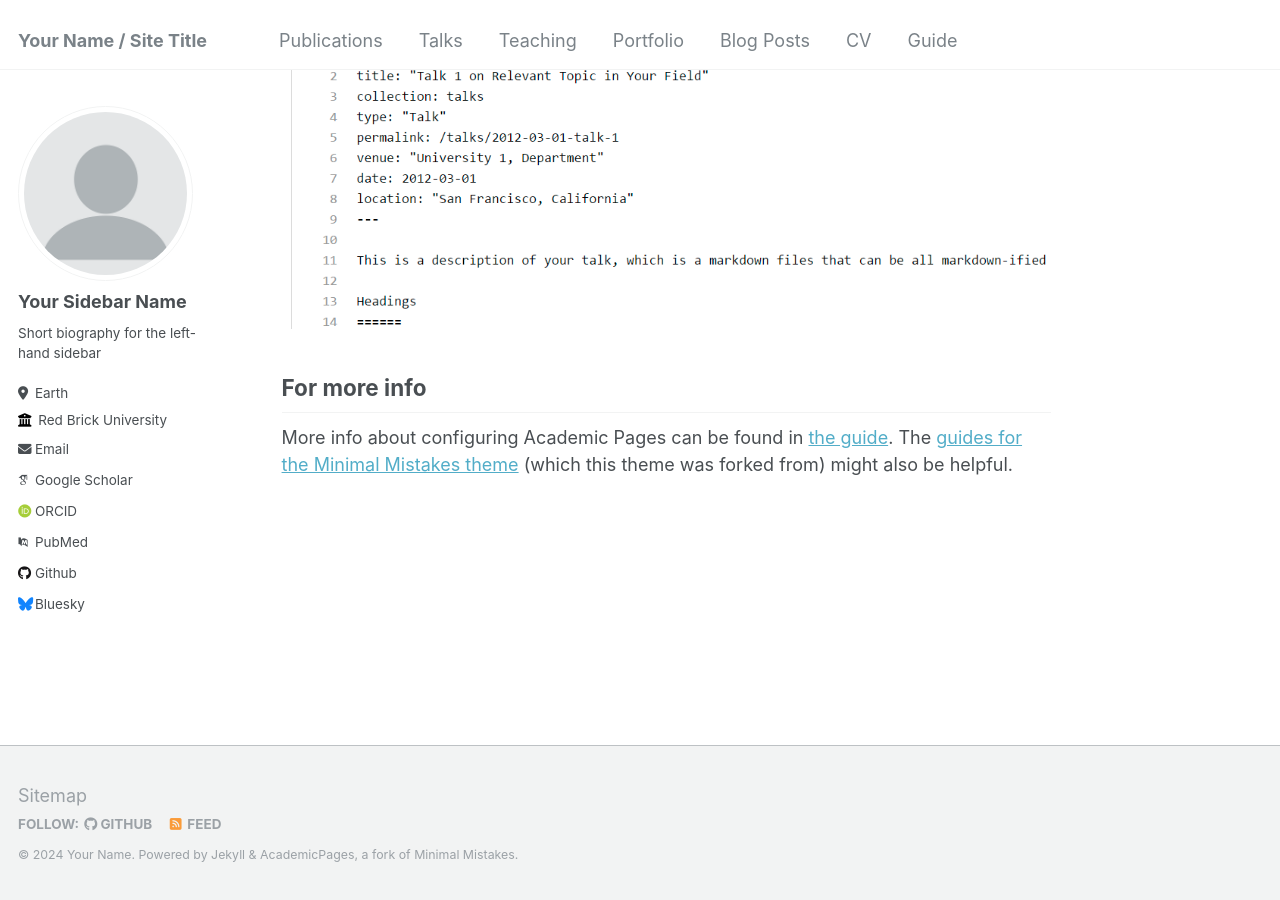
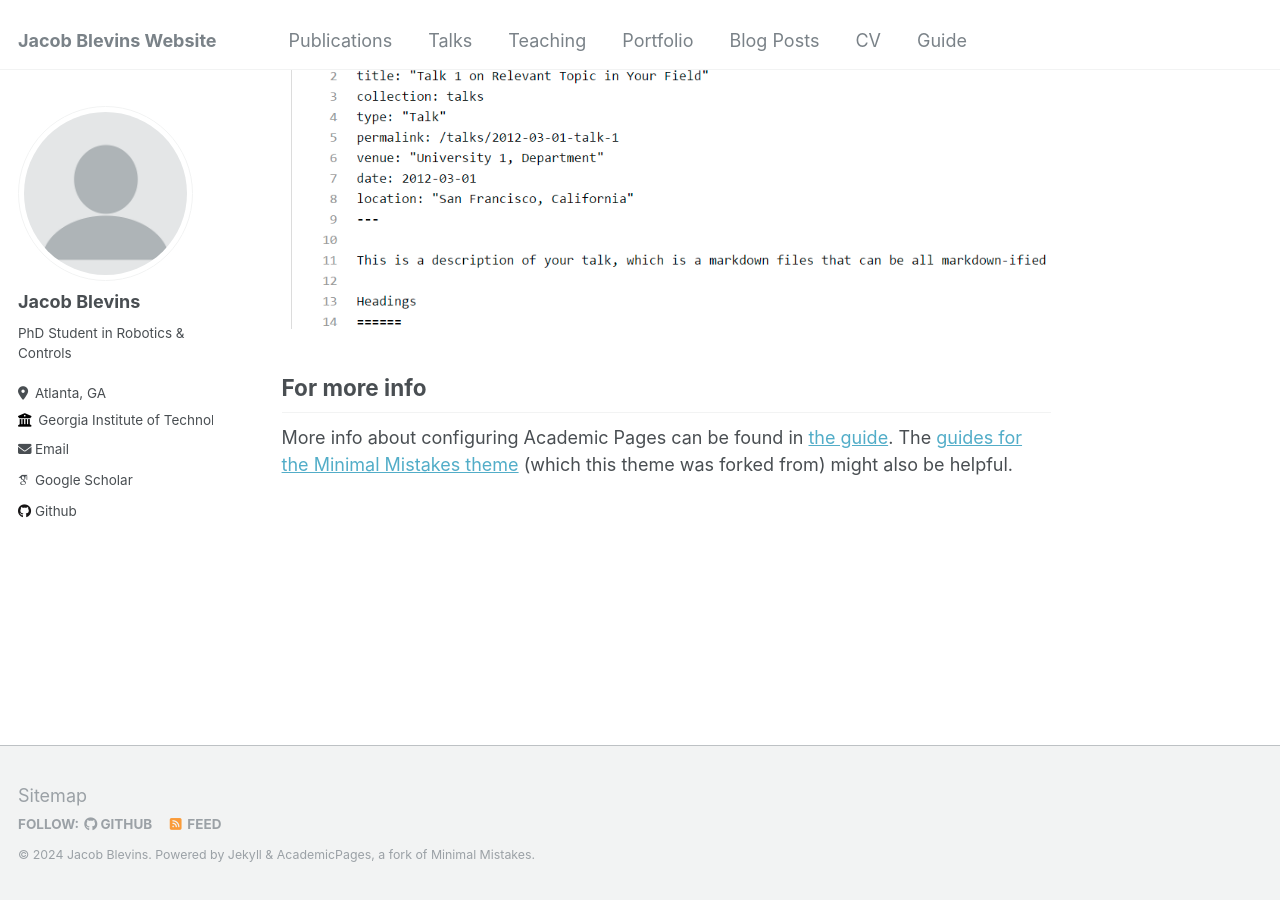
Before and after one commit to jblevins32/jblevins32.github.io, a Jekyll site: the page built from _pages/about.md, in a window 1280 px wide and 900 px high, scrolled down 2660 px. Built offline with Jekyll 4.4.1, drawn with Linux system fonts in a browser that asks for light colours; some web fonts are replaced.

Commit message:
Update _config.yml

```diff
--- a/_config.yml
+++ b/_config.yml
@@ -8,13 +8,13 @@
 
 # Basic Site Settings
 locale                   : "en-US"
-title                    : "Your Name / Site Title"
+title                    : "Jacob Blevins Website"
 title_separator          : "-"
-name                     : &name "Your Name"
-description              : &description "personal description"
-url                      : https://academicpages.github.io # the base hostname & protocol for your site e.g. "https://mmistakes.github.io"
+name                     : &name "Jacob Blevins"
+# description              : &description "PhD Student in Robotics & Controls"
+url                      : https://jblevins32.github.io # the base hostname & protocol for your site e.g. "https://mmistakes.github.io"
 baseurl                  : "" # the subpath of your site, e.g. "/blog"
-repository               : "academicpages/academicpages.github.io"
+repository               : "jblevins32/jblevins32.github.io"
 
 # Site Author - The following control what appear as part of the author content on the side bar.
 #               If a field is blank the icon and link will not appear, otherwise it will be shown.
@@ -22,20 +22,20 @@ repository               : "academicpages/academicpages.github.io"
 author:
   # Biographic information
   avatar           : "profile.png"
-  name             : "Your Sidebar Name"
+  name             : "Jacob Blevins"
   pronouns         : # example: "she/her"
-  bio              : "Short biography for the left-hand sidebar"
-  location         : "Earth"
-  employer         : "Red Brick University"
+  bio              : "PhD Student in Robotics & Controls"
+  location         : "Atlanta, GA"
+  employer         : "Georgia Institute of Technology"
   uri              : # URL
-  email            : "none@example.org"
+  email            : "jacob.blevins@gatech.edu"
 
   # Academic websites
   arxiv            : # URL - Update with the correct link to your profile
   googlescholar    : "https://scholar.google.com/citations?user=PS_CX0AAAAAJ"
   impactstory      : # URL
-  orcid            : "http://orcid.org/yourorcidurl"
-  pubmed           : "https://www.ncbi.nlm.nih.gov/pubmed/?term=john+snow"
+  # orcid            : "http://orcid.org/yourorcidurl"
+  # pubmed           : "https://www.ncbi.nlm.nih.gov/pubmed/?term=john+snow"
   researchgate     : # URL
 
   # Repositories and software development
@@ -47,7 +47,7 @@ author:
   stackoverflow    : # User number or user number and name (i.e., use "1" or "1/jeff-atwood")
 
   # Social media
-  bluesky          : "bsky.app" # Replace this with you Bluesky username
+  # bluesky          : "bsky.app" # Replace this with you Bluesky username
   facebook         : # Username
   flickr           : # Username
   foursquare       : # Username
```
